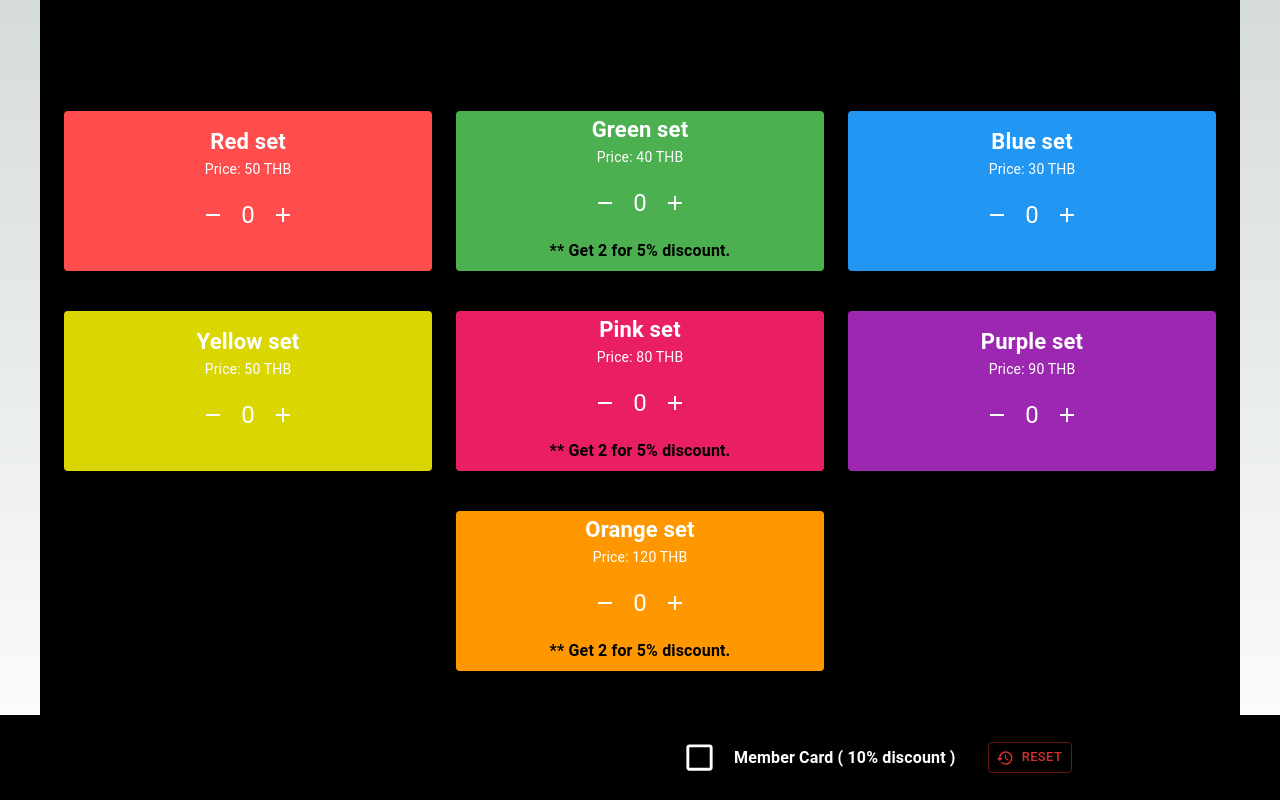
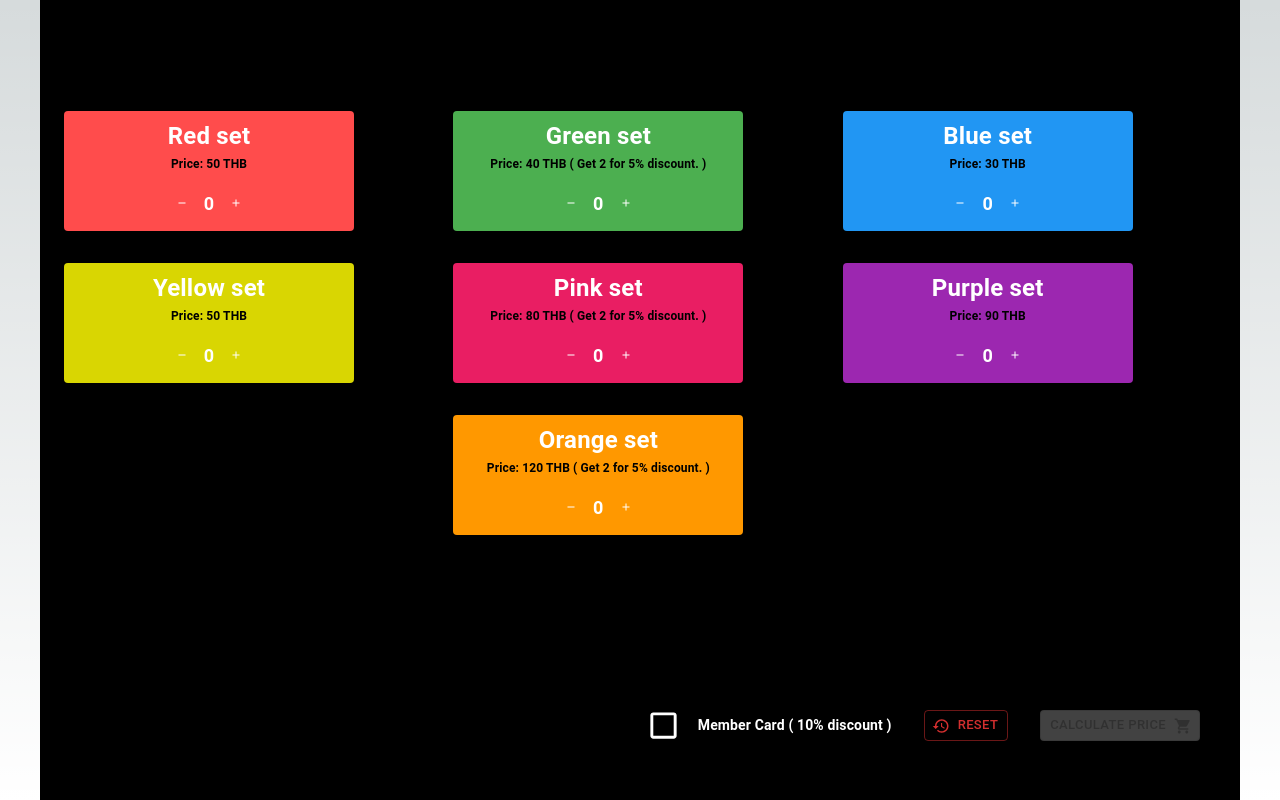
Before and after one commit to sudaploy29/ooca-test, a Next.js app: page / in a window 1280 px wide. Built offline with nearby package versions, Linux system fonts and the light colour scheme.

Commit message:
edit style

```diff
--- a/src/app/page.tsx
+++ b/src/app/page.tsx
@@ -13,6 +13,8 @@ import {
   Container,
   Checkbox,
   Box,
+  Backdrop,
+  CircularProgress,
 } from '@mui/material'
 import { styled } from '@mui/material/styles'
 import AddIcon from '@mui/icons-material/Add'
@@ -40,7 +42,8 @@ const StyledCard = styled(Card, {
 })<StyledCardProps>(({ theme, bgColor }) => ({
   marginBottom: theme.spacing(2),
   textAlign: 'center',
-  height: '160px',
+  height: '120px',
+  width: '290px',
   display: 'flex',
   flexDirection: 'column',
   justifyContent: 'center',
@@ -88,6 +91,7 @@ const Home = () => {
     { id: number; total: number }[]
   >([])
   const [hasMemberCard, setHasMemberCard] = useState(false)
+  const [loading, setLoading] = useState(false)
 
   const updateItemQuantity = (id: number, delta: number) => {
     setOrderedItems((prevItems) => {
@@ -108,6 +112,7 @@ const Home = () => {
   }
 
   const handleSubmit = async () => {
+    setLoading(true)
     try {
       const response = await axios.post(
         'https://ooca-test-server.onrender.com/calculate',
@@ -136,9 +141,10 @@ const Home = () => {
           container: 'my-swal-container',
         },
       })
+    } finally {
+      setLoading(false)
     }
   }
-
   const handleReset = () => {
     setOrderedItems([])
     setHasMemberCard(false)
@@ -154,16 +160,29 @@ const Home = () => {
       >
         Food Store Calculator
       </Typography>
-      <Grid container spacing={3} justifyContent='center'>
+      <Box
+        sx={{
+          flexGrow: 1,
+          overflowY: 'auto',
+          paddingBottom: '16px', // Add padding to prevent overlap
+        }}
+      >
+        <Grid container spacing={2} justifyContent='center'>
           {itemOptions.map((item) => (
             <Grid item xs={12} sm={6} md={4} key={item.id}>
-            <StyledCard bgColor={item.color}>
+              <StyledCard
+                bgColor={item.color}
+                sx={{
+                  width: { xs: '100%', sm: '90%', md: '290px' },
+                  height: { xs: 'auto', md: '120px' },
+                }}
+              >
                 <CardContentStyled>
                   <Grid
                     container
                     direction='column'
-                  alignContent={'center'}
-                  alignItems={'center'}
+                    alignContent='center'
+                    alignItems='center'
                     spacing={2}
                   >
                     <Grid item>
@@ -172,13 +191,21 @@ const Home = () => {
                         style={{
                           color: 'white',
                           fontWeight: 'bold',
-                        fontSize: '22px',
+                          fontSize: '24px',
                         }}
                       >
                         {item.name}
                       </Typography>
-                    <Typography variant='body2' color='white'>
-                      Price: {item.price} THB
+                      <Typography
+                        variant='body2'
+                        style={{
+                          color: 'black',
+                          fontWeight: 'bold',
+                          fontSize: '12px',
+                        }}
+                      >
+                        Price: {item.price} THB{' '}
+                        {item.discount && `( ${item.discount} )`}
                       </Typography>
                     </Grid>
                     <Grid item>
@@ -189,14 +216,16 @@ const Home = () => {
                               onClick={() => updateItemQuantity(item.id, -1)}
                               style={{ color: 'white' }}
                             >
-                            <RemoveIcon />
+                              <RemoveIcon style={{ fontSize: '12px' }} />
                             </IconButton>
                           </Grid>
                           <Grid item>
                             <Typography
-                            variant='h5'
-                            color={'white'}
-                            component='h2'
+                              style={{
+                                color: 'white',
+                                fontWeight: 'bold',
+                                fontSize: '18px',
+                              }}
                             >
                               {orderedItems.find((o) => o.id === item.id)
                                 ?.total || 0}
@@ -207,18 +236,11 @@ const Home = () => {
                               onClick={() => updateItemQuantity(item.id, 1)}
                               style={{ color: 'white' }}
                             >
-                            <AddIcon />
+                              <AddIcon style={{ fontSize: '12px' }} />
                             </IconButton>
                           </Grid>
                         </Grid>
                       </FormControl>
-                  </Grid>
-                  <Grid item>
-                    {item.discount && (
-                      <Typography  sx={{ fontWeight: 'bold' }} color={'black'}>
-                        ** {item.discount}
-                      </Typography>
-                    )}
                     </Grid>
                   </Grid>
                 </CardContentStyled>
@@ -226,9 +248,9 @@ const Home = () => {
             </Grid>
           ))}
         </Grid>
+      </Box>
       <Box
         sx={{
-          position: 'fixed',
           bottom: 0,
           left: 0,
           right: 0,
@@ -242,7 +264,6 @@ const Home = () => {
           gap: (theme) => theme.spacing(2),
         }}
       >
-
         <Box
           sx={{
             display: 'flex',
@@ -260,7 +281,7 @@ const Home = () => {
           <Typography
             style={{
               fontWeight: 'bold',
-              fontSize: '16px',
+              fontSize: '14px',
               color: 'white',
             }}
             variant='body1'
@@ -289,14 +310,38 @@ const Home = () => {
           sx={{
             width: { xs: '100%', md: 'auto' },
             ml: { md: 2 },
+            color: loading || orderedItems.length === 0 ? 'grey.500' : 'white',
+            borderColor:
+              loading || orderedItems.length === 0 ? 'grey.500' : 'white',
+            backgroundColor: (theme) =>
+              loading || orderedItems.length === 0
+                ? theme.palette.grey[800]
+                : theme.palette.primary.main,
+            '&:hover': {
+              backgroundColor: (theme) =>
+                loading || orderedItems.length === 0
+                  ? theme.palette.grey[800]
+                  : theme.palette.primary.dark,
+              borderColor: 'white',
+            },
           }}
           size='small'
           variant='outlined'
           endIcon={<ShoppingCartIcon />}
-          disabled={orderedItems.length === 0}
+          disabled={loading || orderedItems.length === 0}
         >
           Calculate Price
         </Button>
+
+        <Backdrop
+          sx={{
+            color: '#fff',
+            zIndex: (theme) => theme.zIndex.drawer + 1,
+          }}
+          open={loading}
+        >
+          <CircularProgress color='inherit' />
+        </Backdrop>
       </Box>
     </GradientContainer>
   )
```
Also changed, not shown: 1 other file (tests, documents, lock files or other folders). Lines whose indentation alone changed are shown as unchanged.
